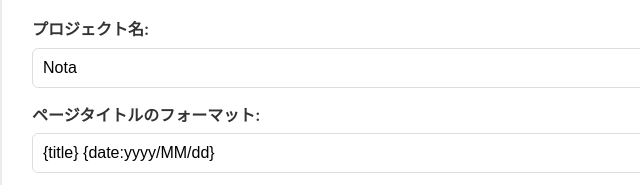
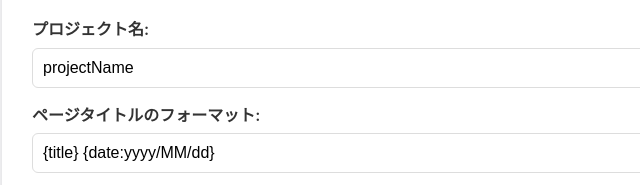
Before and after one commit to cti1650/CosenseQuick-for-Google-Calendar, a plain HTML site: page index.html in a window 1280 px wide. Shown: the part 423-608 px from the top of the page, 288-928 px from the left. Drawn offline with Linux system fonts and the light colour scheme.

Commit message:
Update index.html

```diff
--- a/index.html
+++ b/index.html
@@ -104,7 +104,7 @@
 
         <div class="input-group">
             <label for="projectName">プロジェクト名:</label>
-            <input type="text" id="projectName" placeholder="例: Nota" value="Nota">
+            <input type="text" id="projectName" placeholder="例: projectName" value="projectName">
         </div>
 
         <div class="input-group">
```
